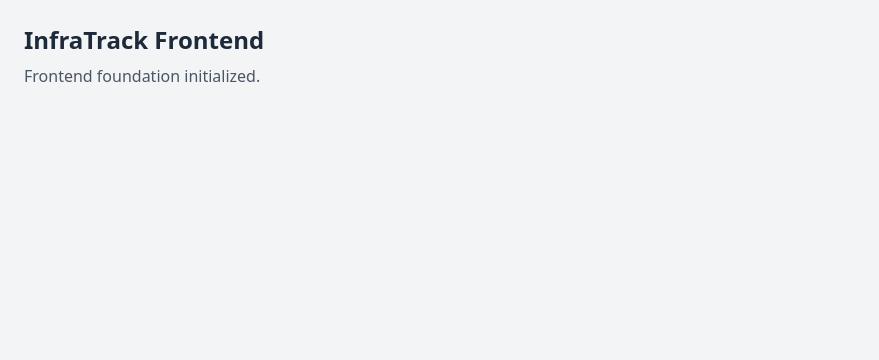
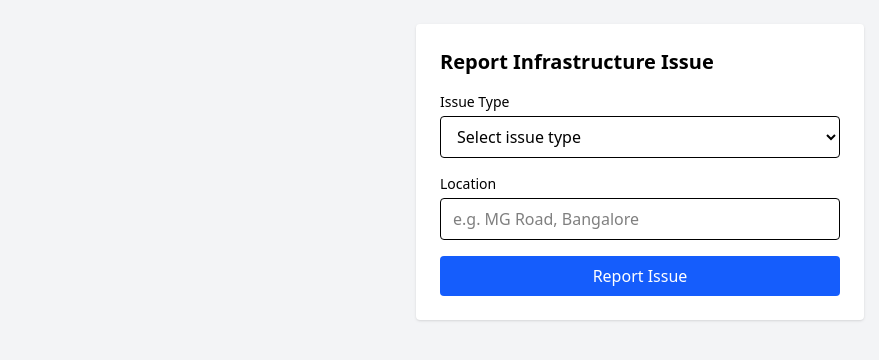
Before and after one commit to IamAkram321/infratrack, a React app in the folder frontend/: page / in a window 1280 px wide. Shown: the top 360 px of the page, without its empty margins (0-879 px from the left). Built offline with nearby package versions, Linux system fonts and the light colour scheme; the HTML template or start-up script is replaced by a standard one.

Commit message:
feat: add issue reporting form with backend integration

```diff
--- a/frontend/src/App.jsx
+++ b/frontend/src/App.jsx
@@ -1,12 +1,9 @@
+import ReportIssue from "./pages/ReportIssue";
+
 function App() {
   return (
     <div className="min-h-screen bg-gray-100 p-6">
-      <h1 className="text-2xl font-bold text-gray-800">
-        InfraTrack Frontend
-      </h1>
-      <p className="text-gray-600 mt-2">
-        Frontend foundation initialized.
-      </p>
+      <ReportIssue />
     </div>
   );
 }
--- /dev/null
+++ b/frontend/src/api/issues.js
@@ -0,0 +1,6 @@
+import apiClient from "./client";
+
+export const createIssue = async (issueData) => {
+  const response = await apiClient.post("/issues", issueData);
+  return response.data;
+};
--- /dev/null
+++ b/frontend/src/pages/ReportIssue.jsx
@@ -0,0 +1,94 @@
+import { useState } from "react";
+import { useMutation } from "@tanstack/react-query";
+import { createIssue } from "../api/issues";
+
+function ReportIssue() {
+  const [type, setType] = useState("");
+  const [location, setLocation] = useState("");
+  const [error, setError] = useState("");
+
+  const mutation = useMutation({
+    mutationFn: createIssue,
+    onSuccess: () => {
+      setType("");
+      setLocation("");
+      setError("");
+    },
+    onError: (err) => {
+      setError(
+        err?.response?.data?.message || "Something went wrong"
+      );
+    },
+  });
+
+  const handleSubmit = (e) => {
+    e.preventDefault();
+
+    if (!type || !location) {
+      setError("All fields are required");
+      return;
+    }
+
+    mutation.mutate({ type, location });
+  };
+
+  return (
+    <div className="max-w-md mx-auto bg-white p-6 rounded shadow">
+      <h2 className="text-xl font-semibold mb-4">
+        Report Infrastructure Issue
+      </h2>
+
+      {error && (
+        <p className="text-red-600 mb-3 text-sm">{error}</p>
+      )}
+
+      <form onSubmit={handleSubmit} className="space-y-4">
+        <div>
+          <label className="block text-sm font-medium mb-1">
+            Issue Type
+          </label>
+          <select
+            value={type}
+            onChange={(e) => setType(e.target.value)}
+            className="w-full border rounded px-3 py-2"
+          >
+            <option value="">Select issue type</option>
+            <option value="pothole">Pothole</option>
+            <option value="streetlight">Streetlight</option>
+            <option value="electric_pole">Electric Pole</option>
+            <option value="manhole">Manhole</option>
+          </select>
+        </div>
+
+        <div>
+          <label className="block text-sm font-medium mb-1">
+            Location
+          </label>
+          <input
+            type="text"
+            value={location}
+            onChange={(e) => setLocation(e.target.value)}
+            placeholder="e.g. MG Road, Bangalore"
+            className="w-full border rounded px-3 py-2"
+          />
+        </div>
+
+        <button
+          type="submit"
+          disabled={mutation.isLoading}
+          className="w-full bg-blue-600 text-white py-2 rounded hover:bg-blue-700 disabled:opacity-60"
+        >
+          {mutation.isLoading ? "Submitting..." : "Report Issue"}
+        </button>
+      </form>
+
+      {mutation.isSuccess && (
+        <p className="text-green-600 mt-4 text-sm">
+          Issue reported successfully
+        </p>
+      )}
+    </div>
+  );
+}
+
+export default ReportIssue;
```
